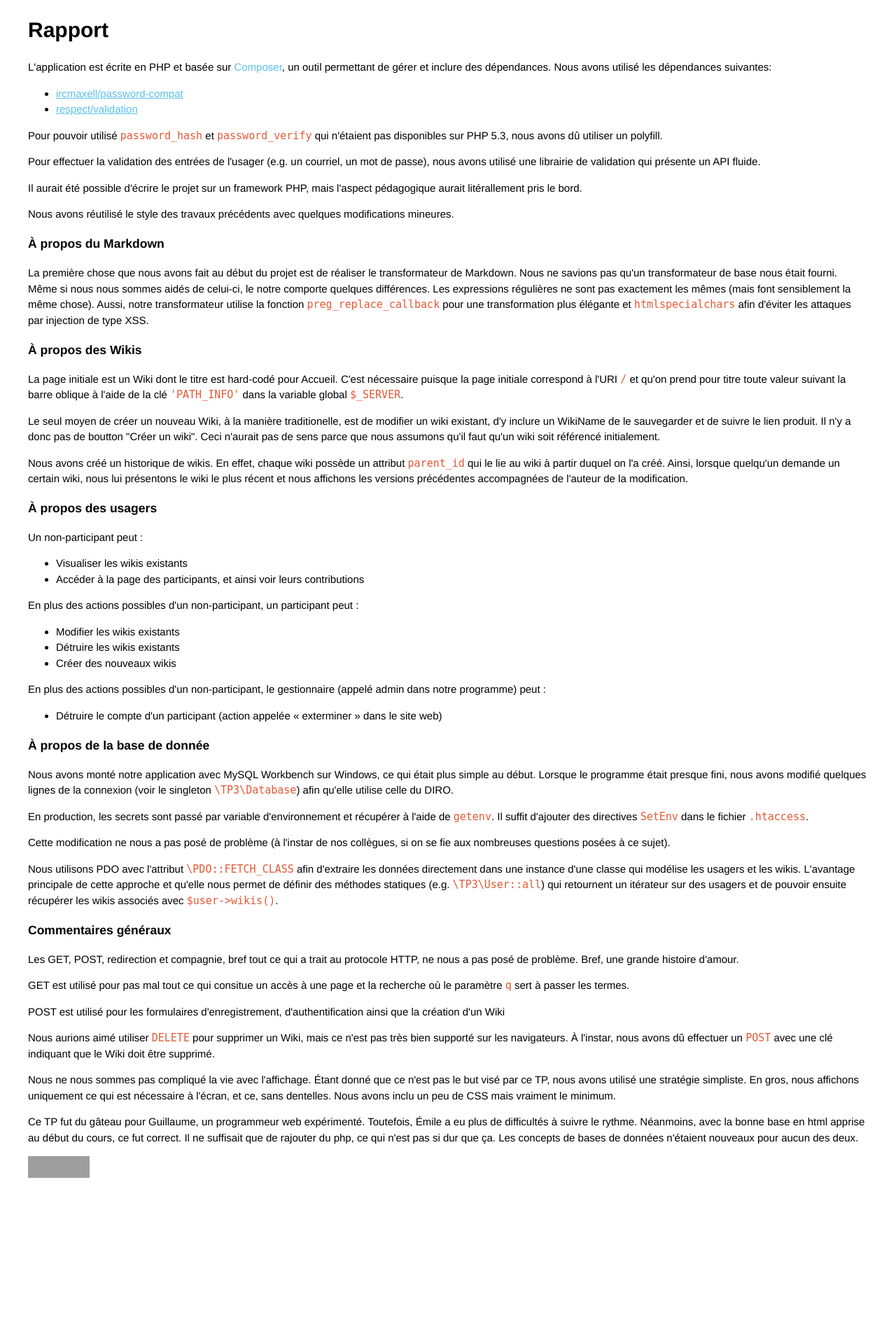
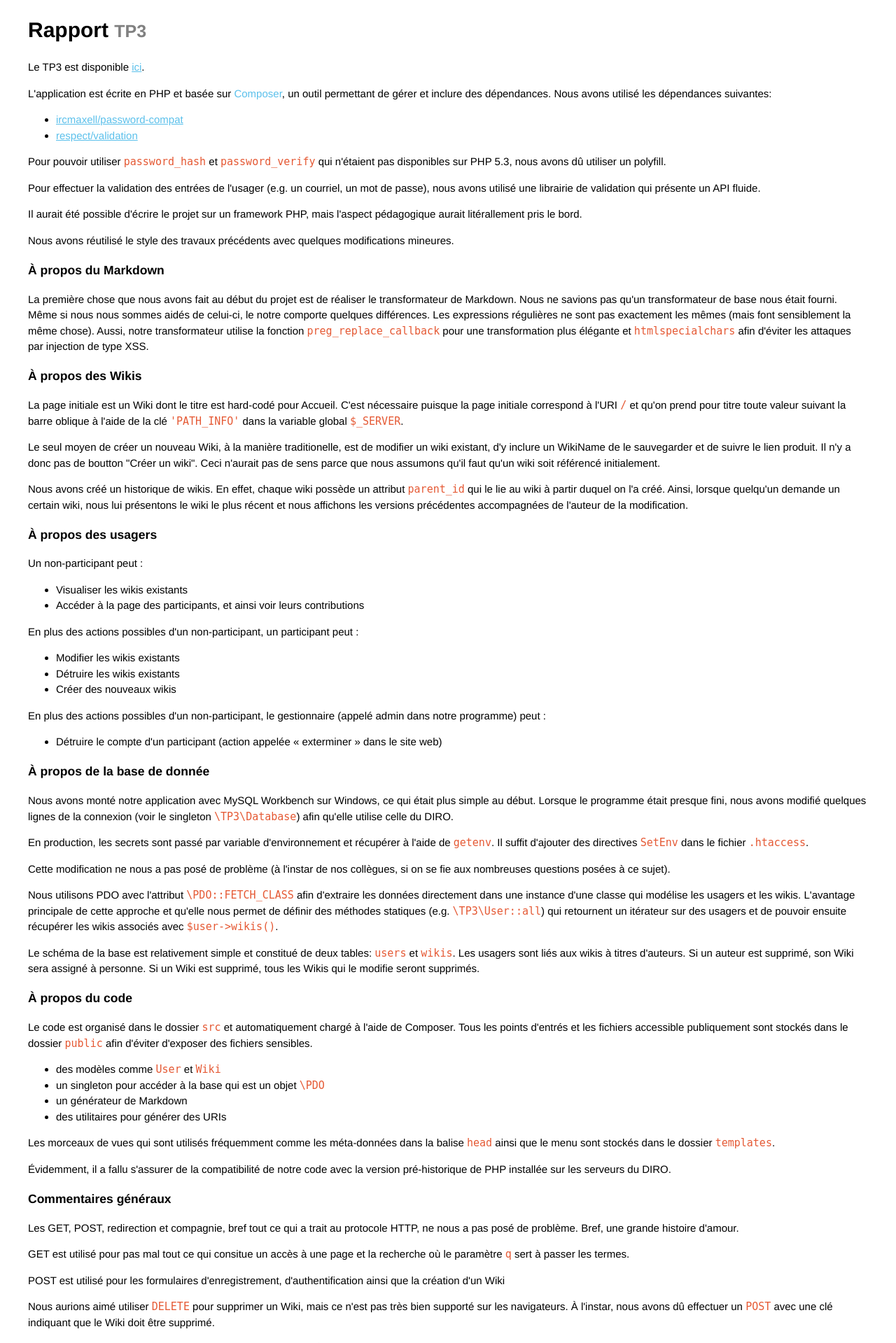
Before and after one commit to arteymix/ift3225-tp3, a PHP site: page /rapport.html in a window 1280 px wide. Shown: the top 1919 px of the page at 70% size. Before the commit the page ends 1683 px from the top, so only its background shows below. Run offline with PHP 8.4, Linux system fonts and the light colour scheme; grey boxes are pictures that could not be loaded.

Commit message:
rapport: Plus de détails sur le code PHP

```diff
--- a/public/style.css
+++ b/public/style.css
@@ -7,6 +7,10 @@ body {
 
 a {
     color: #5bc0eb;
+}
+
+h1 > small {
+    color: gray;
 }
 
 code {
--- a/rapport.html
+++ b/rapport.html
@@ -8,7 +8,12 @@
   </head>
   <body>
     <div class="centered container">
-      <h1>Rapport</h1>
+
+      <h1>Rapport <small>TP3</small></h1>
+
+      <p>
+      Le TP3 est disponible <a href="public/index.php">ici</a>.
+      </p>
 
       <p>
       L'application est écrite en PHP et basée sur <a>Composer</a>, un outil
@@ -22,7 +27,7 @@
       </ul>
 
       <p>
-      Pour pouvoir utilisé <code>password_hash</code> et
+      Pour pouvoir utiliser <code>password_hash</code> et
       <code>password_verify</code> qui n'étaient pas disponibles sur PHP 5.3,
       nous avons dû utiliser un polyfill.
       </p>
@@ -140,6 +145,41 @@
       <code>$user->wikis()</code>.
       </p>
 
+      <p>
+      Le schéma de la base est relativement simple et constitué de deux tables:
+      <code>users</code> et <code>wikis</code>. Les usagers sont liés aux wikis
+      à titres d'auteurs. Si un auteur est supprimé, son Wiki sera assigné à
+      personne. Si un Wiki est supprimé, tous les Wikis qui le modifie seront
+      supprimés.
+      </p>
+
+      <h3>À propos du code</h3>
+
+      <p>
+      Le code est organisé dans le dossier <code>src</code> et automatiquement
+      chargé à l'aide de Composer. Tous les points d'entrés et les fichiers
+      accessible publiquement sont stockés dans le dossier <code>public</code>
+      afin d'éviter d'exposer des fichiers sensibles.
+      </p>
+
+      <ul>
+        <li>des modèles comme <code>User</code> et <code>Wiki</code></li>
+        <li>un singleton pour accéder à la base qui est un objet <code>\PDO</code></li>
+        <li>un générateur de Markdown</li>
+        <li>des utilitaires pour générer des URIs</li>
+      </ul>
+
+      <p>
+      Les morceaux de vues qui sont utilisés fréquemment comme les méta-données
+      dans la balise <code>head</code> ainsi que le menu sont stockés dans le
+      dossier <code>templates</code>.
+      </p>
+
+      <p>
+      Évidemment, il a fallu s'assurer de la compatibilité de notre code avec
+      la version pré-historique de PHP installée sur les serveurs du DIRO.
+      </p>
+
       <h3>Commentaires généraux</h3>
 
       <p>
```
